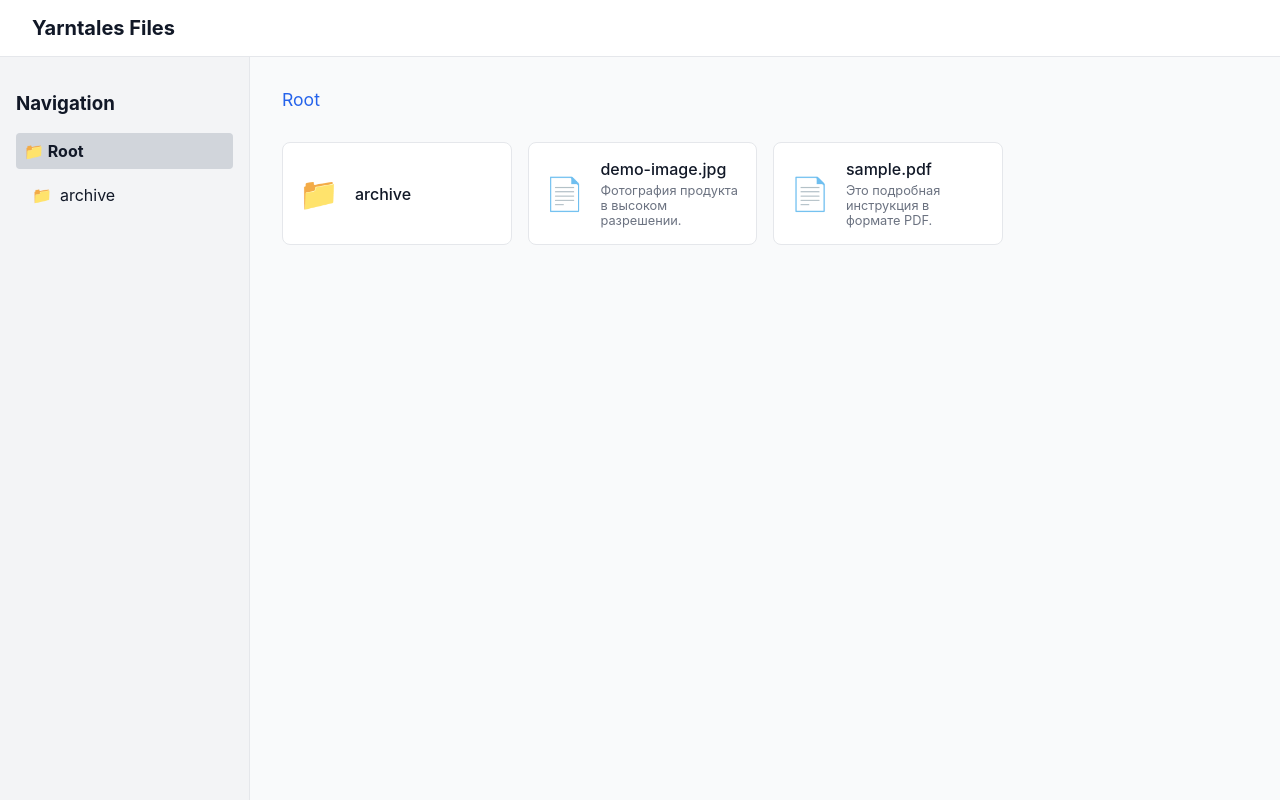
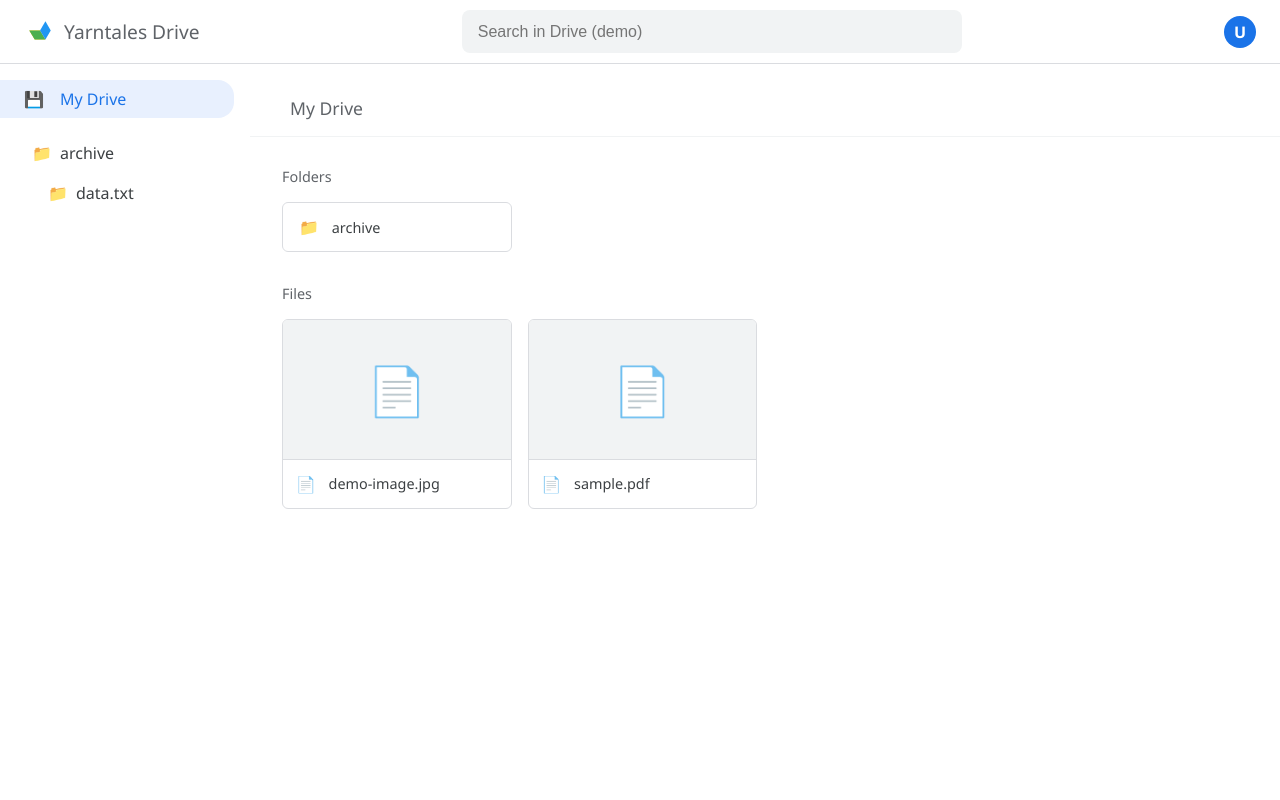
Before and after one commit to grigorii-horos/docs_yarntales, a Vue app: page / in a window 1280 px wide. Built offline with nearby package versions, Linux system fonts and the light colour scheme.

Commit message:
style: redesign UI to be an exact Google Drive analog

```diff
--- a/src/App.vue
+++ b/src/App.vue
@@ -1,104 +1,159 @@
 <template>
-  <div class="explorer">
-    <header class="header">
-      <h1>Yarntales Files</h1>
+  <div class="drive-app">
+    <!-- Topbar -->
+    <header class="topbar">
+      <div class="logo">
+        <svg viewBox="0 0 40 40" class="icon-logo"><path fill="#FFC107" d="M13.4 29.5L6.6 18h13.4l6.6 11.5z"/><path fill="#4CAF50" d="M26.8 29.5H13.4l-6.8-11.5h13.4z"/><path fill="#2196F3" d="M26.8 6.5L20 18l6.8 11.5L33.4 18z"/></svg>
+        <span>Yarntales Drive</span>
+      </div>
+      <div class="search-bar">
+        <input type="text" placeholder="Search in Drive (demo)" v-model="searchQuery" />
+      </div>
+      <div class="profile">
+        <div class="avatar">U</div>
+      </div>
     </header>
 
-    <main class="main-content">
-      <!-- Sidebar / Tree -->
-      <div class="sidebar">
-        <h3>Navigation</h3>
-        <ul class="tree-list">
-          <li @click="navigate('/')" :class="{ active: currentPath === '/' }">📁 Root</li>
-          <tree-node
-            v-for="node in tree"
+    <div class="main-layout">
+      <!-- Left Sidebar -->
+      <aside class="left-sidebar">
+        <div class="nav-item active" @click="navigate('/')">
+          <span class="icon">💾</span> My Drive
+        </div>
+        <div class="nav-tree">
+           <tree-node
+            v-for="node in folderTree"
             :key="node.path"
             :node="node"
             :currentPath="currentPath"
             @navigate="navigate"
           />
-        </ul>
-      </div>
+        </div>
+      </aside>
 
-      <!-- Content Area -->
-      <div class="content">
-        <!-- Breadcrumbs -->
+      <!-- Main Content -->
+      <main class="content-area">
         <div class="breadcrumbs">
-          <span @click="navigate('/')">Root</span>
+          <span class="crumb" @click="navigate('/')">My Drive</span>
           <span v-for="(crumb, idx) in breadcrumbs" :key="idx">
-            / <span @click="navigate(crumb.path)">{{ crumb.name }}</span>
+             <span class="separator">›</span>
+             <span class="crumb" @click="navigate(crumb.path)">{{ crumb.name }}</span>
           </span>
         </div>
 
-        <!-- Folder View -->
-        <div class="grid" v-if="!selectedFile">
-          <div
-            class="card"
-            v-for="item in currentFolderContents"
-            :key="item.path"
-            @click="handleItemClick(item)"
-          >
-            <div class="icon">
-              <img v-if="item.preview" :src="item.preview" class="thumbnail" alt="Thumb" />
-              <span v-else>{{ item.type === 'directory' ? '📁' : '📄' }}</span>
-            </div>
-            <div class="details">
-              <div class="name">{{ item.name }}</div>
-              <div class="meta" v-if="item.meta && item.meta.description">
-                {{ item.meta.description }}
+        <div class="scroll-area" @click="clearSelection">
+          <!-- Folders -->
+          <div v-if="folders.length > 0" class="section">
+            <h3>Folders</h3>
+            <div class="grid folders-grid">
+              <div
+                class="folder-card"
+                v-for="folder in folders"
+                :key="folder.path"
+                :class="{ selected: selectedItem === folder }"
+                @click.stop="selectItem(folder)"
+                @dblclick.stop="navigate(folder.path)"
+              >
+                <span class="icon">📁</span>
+                <span class="name">{{ folder.name }}</span>
               </div>
             </div>
           </div>
-          <div v-if="currentFolderContents.length === 0" class="empty">
-            Folder is empty
+
+          <!-- Files -->
+          <div v-if="files.length > 0" class="section">
+            <h3>Files</h3>
+            <div class="grid files-grid">
+              <div
+                class="file-card"
+                v-for="file in files"
+                :key="file.path"
+                :class="{ selected: selectedItem === file }"
+                @click.stop="selectItem(file)"
+                @dblclick.stop="openPreview(file)"
+              >
+                <div class="thumbnail-wrapper">
+                  <img v-if="file.preview" :src="file.preview" class="thumbnail" />
+                  <span v-else class="file-icon">📄</span>
+                </div>
+                <div class="file-info">
+                  <span class="icon">📄</span>
+                  <span class="name">{{ file.name }}</span>
+                </div>
+              </div>
+            </div>
+          </div>
+
+          <div v-if="folders.length === 0 && files.length === 0" class="empty-state">
+            This folder is empty.
           </div>
         </div>
+      </main>
 
-        <!-- File Preview -->
-        <div class="file-view" v-else>
-          <div class="actions">
-            <button @click="selectedFile = null">⬅ Back to Folder</button>
-            <a :href="selectedFile.path" download class="btn-download">⬇ Download</a>
+      <!-- Right Sidebar (Info/Meta) -->
+      <aside class="right-sidebar" v-if="selectedItem">
+        <div class="info-header">
+          <h3>{{ selectedItem.type === 'directory' ? '📁' : '📄' }} {{ selectedItem.name }}</h3>
+          <button @click="selectedItem = null" class="close-btn">✕</button>
+        </div>
+        <div class="info-content">
+          <div class="info-preview" v-if="selectedItem.type === 'file'">
+             <img v-if="selectedItem.preview" :src="selectedItem.preview" />
+             <div v-else class="placeholder">No Preview</div>
           </div>
 
-          <div class="preview-container">
-            <div class="preview-pane">
-              <img v-if="selectedFile.preview" :src="selectedFile.preview" alt="Preview" />
-              <img v-else-if="isImage(selectedFile.name)" :src="selectedFile.path" alt="Preview" />
-              <iframe v-else-if="isPdf(selectedFile.name)" :src="selectedFile.path" frameborder="0"></iframe>
-              <div v-else class="no-preview">
-                No visual preview available for this file type.
-              </div>
-            </div>
+          <div class="meta-section">
+            <h4>Properties</h4>
+            <div class="meta-row"><span>Type</span> <span>{{ selectedItem.type }}</span></div>
+            <div class="meta-row" v-if="selectedItem.type === 'file'"><span>Size</span> <span>{{ formatBytes(selectedItem.size) }}</span></div>
+            <div class="meta-row"><span>Modified</span> <span>{{ new Date(selectedItem.updatedAt).toLocaleDateString() }}</span></div>
+          </div>
 
-            <div class="meta-pane">
-              <h3>Metadata</h3>
-              <div v-if="selectedFile.meta">
-                <div class="meta-item" v-for="(value, key) in selectedFile.meta" :key="key">
-                  <strong>{{ key }}:</strong> {{ value }}
-                </div>
-              </div>
-              <div v-else>No metadata available.</div>
-
-              <hr />
-              <div class="meta-item"><strong>Size:</strong> {{ formatBytes(selectedFile.size) }}</div>
-              <div class="meta-item"><strong>Updated:</strong> {{ new Date(selectedFile.updatedAt).toLocaleString() }}</div>
+          <div class="meta-section" v-if="selectedItem.meta">
+            <h4>Metadata</h4>
+            <div class="meta-row" v-for="(val, key) in selectedItem.meta" :key="key">
+              <span>{{ key }}</span> <span>{{ val }}</span>
             </div>
           </div>
+
+          <div class="actions" v-if="selectedItem.type === 'file'">
+             <a :href="selectedItem.path" download class="btn primary">Download</a>
+             <button @click="openPreview(selectedItem)" class="btn">Open Preview</button>
+          </div>
+        </div>
+      </aside>
+    </div>
+
+    <!-- Fullscreen Preview Modal -->
+    <div class="modal-overlay" v-if="previewItem" @click="previewItem = null">
+      <div class="modal-content" @click.stop>
+        <header class="modal-header">
+          <div class="modal-title">📄 {{ previewItem.name }}</div>
+          <div class="modal-actions">
+            <a :href="previewItem.path" download class="btn primary">Download</a>
+            <button @click="previewItem = null" class="close-btn">✕</button>
+          </div>
+        </header>
+        <div class="modal-body">
+          <img v-if="previewItem.preview" :src="previewItem.preview" />
+          <img v-else-if="isImage(previewItem.name)" :src="previewItem.path" />
+          <iframe v-else-if="isPdf(previewItem.name)" :src="previewItem.path"></iframe>
+          <div v-else class="no-preview">Preview not available</div>
         </div>
       </div>
-    </main>
+    </div>
   </div>
 </template>
 
 <script setup>
 import { ref, computed, onMounted } from 'vue'
-
 import TreeNode from './components/TreeNode.vue'
 
 const tree = ref([])
 const currentPath = ref('/')
-const selectedFile = ref(null)
+const selectedItem = ref(null)
+const previewItem = ref(null)
+const searchQuery = ref('')
 
 onMounted(async () => {
   try {
@@ -121,16 +176,29 @@ function findNode(nodes, path) {
 }
 
 const currentFolderContents = computed(() => {
+  let items = []
   if (currentPath.value === '/') {
-    return tree.value
+    items = tree.value
+  } else {
+    const folder = findNode(tree.value, currentPath.value)
+    items = folder && folder.children ? folder.children : []
   }
-  const folder = findNode(tree.value, currentPath.value)
-  return folder && folder.children ? folder.children : []
+
+  if (searchQuery.value) {
+    // Simple flat search for demo
+    const query = searchQuery.value.toLowerCase()
+    return items.filter(i => i.name.toLowerCase().includes(query))
+  }
+  return items
 })
+
+const folders = computed(() => currentFolderContents.value.filter(i => i.type === 'directory'))
+const files = computed(() => currentFolderContents.value.filter(i => i.type === 'file'))
+const folderTree = computed(() => tree.value.filter(i => i.type === 'directory'))
 
 const breadcrumbs = computed(() => {
   if (currentPath.value === '/') return []
-  const parts = currentPath.value.replace('/data/', '').split('/')
+  const parts = currentPath.value.replace('/data/', '').split('/').filter(Boolean)
   let acc = '/data'
   return parts.map(p => {
     acc += '/' + p
@@ -140,25 +208,24 @@ const breadcrumbs = computed(() => {
 
 function navigate(path) {
   currentPath.value = path
-  selectedFile.value = null
+  selectedItem.value = null
+  searchQuery.value = ''
 }
 
-function handleItemClick(item) {
-  if (item.type === 'directory') {
-    navigate(item.path)
-  } else {
-    selectedFile.value = item
-  }
+function selectItem(item) {
+  selectedItem.value = item
 }
 
-function isImage(name) {
-  return /\.(jpg|jpeg|png|gif|webp|svg)$/i.test(name)
+function clearSelection() {
+  selectedItem.value = null
 }
 
-function isPdf(name) {
-  return /\.pdf$/i.test(name)
+function openPreview(file) {
+  previewItem.value = file
 }
 
+function isImage(name) { return /\.(jpg|jpeg|png|gif|webp|svg)$/i.test(name) }
+function isPdf(name) { return /\.pdf$/i.test(name) }
 function formatBytes(bytes) {
   if (!bytes) return '0 B'
   const k = 1024
@@ -169,121 +236,139 @@ function formatBytes(bytes) {
 </script>
 
 <style scoped>
-.explorer {
+.drive-app {
   display: flex;
   flex-direction: column;
   height: 100vh;
-}
-.header {
+  font-family: 'Segoe UI', Tahoma, Geneva, Verdana, sans-serif;
+  color: #202124;
   background: #fff;
-  border-bottom: 1px solid #e5e7eb;
-  padding: 1rem 2rem;
-}
-.header h1 { margin: 0; font-size: 1.25rem; }
-.main-content {
-  display: flex;
-  flex: 1;
   overflow: hidden;
 }
-.sidebar {
+
+/* Topbar */
+.topbar {
+  display: flex;
+  align-items: center;
+  justify-content: space-between;
+  padding: 0.5rem 1.5rem;
+  border-bottom: 1px solid #dadce0;
+  height: 64px;
+}
+.logo { display: flex; align-items: center; gap: 0.5rem; font-size: 1.2rem; color: #5f6368; }
+.icon-logo { width: 32px; height: 32px; }
+.search-bar input {
+  width: 500px;
+  padding: 0.8rem 1rem;
+  border-radius: 8px;
+  border: none;
+  background: #f1f3f4;
+  font-size: 1rem;
+}
+.search-bar input:focus { background: #fff; box-shadow: 0 1px 1px 0 rgba(65,69,73,0.3), 0 1px 3px 1px rgba(65,69,73,0.15); outline: none; }
+.profile .avatar { width: 32px; height: 32px; background: #1a73e8; color: #fff; border-radius: 50%; display: flex; align-items: center; justify-content: center; font-weight: bold; }
+
+/* Main Layout */
+.main-layout { display: flex; flex: 1; overflow: hidden; }
+
+/* Left Sidebar */
+.left-sidebar {
   width: 250px;
-  background: #f3f4f6;
-  border-right: 1px solid #e5e7eb;
-  padding: 1rem;
-  overflow-y: auto;
+  padding: 1rem 0;
+  display: flex;
+  flex-direction: column;
 }
-.tree-list { list-style: none; padding: 0; margin: 0; }
-.tree-list li {
-  cursor: pointer;
-  padding: 0.5rem;
-  border-radius: 4px;
-}
-.tree-list li:hover { background: #e5e7eb; }
-.tree-list li.active { background: #d1d5db; font-weight: bold; }
-
-.content {
-  flex: 1;
-  padding: 2rem;
-  overflow-y: auto;
-}
-.breadcrumbs {
-  margin-bottom: 2rem;
-  font-size: 1.1rem;
-}
-.breadcrumbs span { cursor: pointer; color: #2563eb; }
-.breadcrumbs span:hover { text-decoration: underline; }
-
-.grid {
-  display: grid;
-  grid-template-columns: repeat(auto-fill, minmax(200px, 1fr));
-  gap: 1rem;
-}
-.card {
-  background: #fff;
-  border: 1px solid #e5e7eb;
-  border-radius: 8px;
-  padding: 1rem;
+.nav-item {
+  padding: 0.5rem 1.5rem;
+  border-radius: 0 16px 16px 0;
+  margin-right: 1rem;
   cursor: pointer;
   display: flex;
   align-items: center;
   gap: 1rem;
-  transition: shadow 0.2s;
+  color: #3c4043;
 }
-.card:hover { box-shadow: 0 4px 6px -1px rgba(0,0,0,0.1); }
-.card .icon { font-size: 2rem; display: flex; align-items: center; justify-content: center; }
-.thumbnail { width: 48px; height: 48px; object-fit: cover; border-radius: 4px; }
-.card .name { font-weight: 500; word-break: break-all; }
-.card .meta { font-size: 0.8rem; color: #6b7280; margin-top: 0.25rem; }
+.nav-item:hover { background: #f1f3f4; }
+.nav-item.active { background: #e8f0fe; color: #1a73e8; }
+.nav-tree { padding-left: 1.5rem; margin-top: 1rem; overflow-y: auto; }
 
-.empty { color: #6b7280; font-style: italic; }
-
-.file-view {
+/* Content Area */
+.content-area {
+  flex: 1;
+  display: flex;
+  flex-direction: column;
   background: #fff;
-  border: 1px solid #e5e7eb;
-  border-radius: 8px;
-  padding: 2rem;
-}
-.actions {
-  display: flex;
-  justify-content: space-between;
-  margin-bottom: 2rem;
-}
-button, .btn-download {
-  padding: 0.5rem 1rem;
-  background: #2563eb;
-  color: #fff;
-  border: none;
-  border-radius: 4px;
-  cursor: pointer;
-  text-decoration: none;
-}
-button:hover, .btn-download:hover { background: #1d4ed8; }
-
-.preview-container {
-  display: flex;
-  gap: 2rem;
-}
-.preview-pane {
-  flex: 2;
-  border: 1px solid #e5e7eb;
-  border-radius: 8px;
-  background: #f9fafb;
-  min-height: 400px;
-  display: flex;
-  align-items: center;
-  justify-content: center;
+  border-radius: 16px 16px 0 0;
+  margin-top: 1rem;
   overflow: hidden;
 }
-.preview-pane img { max-width: 100%; max-height: 100%; object-fit: contain; }
-.preview-pane iframe { width: 100%; height: 600px; }
-.no-preview { color: #6b7280; }
+.breadcrumbs { padding: 1rem 2rem; font-size: 1.1rem; color: #5f6368; border-bottom: 1px solid #f1f3f4; }
+.crumb { cursor: pointer; padding: 0.2rem 0.5rem; border-radius: 4px; }
+.crumb:hover { background: #f1f3f4; }
+.separator { margin: 0 0.2rem; }
 
-.meta-pane {
-  flex: 1;
-  background: #f9fafb;
-  padding: 1.5rem;
-  border-radius: 8px;
-  border: 1px solid #e5e7eb;
+.scroll-area { flex: 1; padding: 1rem 2rem; overflow-y: auto; }
+.section h3 { font-size: 0.9rem; font-weight: 500; color: #5f6368; margin-bottom: 1rem; }
+.grid { display: grid; gap: 1rem; margin-bottom: 2rem; }
+
+/* Folders */
+.folders-grid { grid-template-columns: repeat(auto-fill, minmax(200px, 1fr)); }
+.folder-card {
+  display: flex; align-items: center; gap: 0.8rem;
+  padding: 0.8rem 1rem; border: 1px solid #dadce0; border-radius: 6px; cursor: pointer;
+  user-select: none;
 }
-.meta-item { margin-bottom: 0.5rem; }
+.folder-card:hover { background: #f8f9fa; }
+.folder-card.selected { background: #e8f0fe; border-color: #1a73e8; }
+.folder-card .icon { color: #5f6368; }
+.folder-card .name { font-weight: 500; font-size: 0.9rem; color: #3c4043; overflow: hidden; text-overflow: ellipsis; white-space: nowrap; }
+
+/* Files */
+.files-grid { grid-template-columns: repeat(auto-fill, minmax(200px, 1fr)); }
+.file-card {
+  border: 1px solid #dadce0; border-radius: 6px; cursor: pointer;
+  display: flex; flex-direction: column; overflow: hidden;
+  user-select: none;
+}
+.file-card:hover { background: #f8f9fa; }
+.file-card.selected { background: #e8f0fe; border-color: #1a73e8; }
+.thumbnail-wrapper { height: 140px; background: #f1f3f4; display: flex; align-items: center; justify-content: center; border-bottom: 1px solid #dadce0; }
+.thumbnail { width: 100%; height: 100%; object-fit: cover; }
+.file-icon { font-size: 3rem; }
+.file-info { padding: 0.8rem; display: flex; align-items: center; gap: 0.8rem; }
+.file-info .name { font-weight: 500; font-size: 0.9rem; color: #3c4043; overflow: hidden; text-overflow: ellipsis; white-space: nowrap; }
+
+/* Right Sidebar */
+.right-sidebar {
+  width: 300px; border-left: 1px solid #dadce0; background: #fff;
+  display: flex; flex-direction: column;
+}
+.info-header { display: flex; justify-content: space-between; align-items: center; padding: 1rem; border-bottom: 1px solid #dadce0; }
+.info-header h3 { margin: 0; font-size: 1rem; font-weight: 500; white-space: nowrap; overflow: hidden; text-overflow: ellipsis; }
+.close-btn { background: none; border: none; font-size: 1.2rem; cursor: pointer; color: #5f6368; }
+.info-content { padding: 1rem; overflow-y: auto; }
+.info-preview { margin-bottom: 1.5rem; border-radius: 8px; overflow: hidden; border: 1px solid #dadce0; background: #f1f3f4; height: 150px; display: flex; align-items: center; justify-content: center; }
+.info-preview img { max-width: 100%; max-height: 100%; object-fit: contain; }
+.meta-section { margin-bottom: 1.5rem; }
+.meta-section h4 { font-size: 0.9rem; margin: 0 0 0.5rem 0; color: #5f6368; }
+.meta-row { display: flex; justify-content: space-between; font-size: 0.85rem; padding: 0.3rem 0; border-bottom: 1px solid #f1f3f4; }
+.meta-row span:first-child { color: #5f6368; }
+.meta-row span:last-child { color: #202124; font-weight: 500; text-align: right; max-width: 60%; word-break: break-all; }
+.actions { display: flex; flex-direction: column; gap: 0.5rem; }
+.btn { padding: 0.6rem; border-radius: 4px; border: 1px solid #dadce0; background: #fff; cursor: pointer; text-align: center; text-decoration: none; color: #3c4043; font-weight: 500; }
+.btn:hover { background: #f1f3f4; }
+.btn.primary { background: #1a73e8; color: #fff; border: none; }
+.btn.primary:hover { background: #1765cc; }
+
+/* Modal */
+.modal-overlay { position: fixed; inset: 0; background: rgba(0,0,0,0.8); display: flex; align-items: center; justify-content: center; z-index: 1000; }
+.modal-content { background: #fff; width: 90%; max-width: 1000px; height: 90vh; border-radius: 8px; display: flex; flex-direction: column; overflow: hidden; }
+.modal-header { display: flex; justify-content: space-between; align-items: center; padding: 1rem; background: #202124; color: #fff; }
+.modal-title { font-size: 1.1rem; font-weight: 500; }
+.modal-actions { display: flex; align-items: center; gap: 1rem; }
+.modal-actions .close-btn { color: #fff; }
+.modal-body { flex: 1; background: #f1f3f4; display: flex; align-items: center; justify-content: center; overflow: hidden; padding: 1rem; }
+.modal-body img { max-width: 100%; max-height: 100%; object-fit: contain; }
+.modal-body iframe { width: 100%; height: 100%; border: none; }
+.no-preview { color: #5f6368; font-size: 1.2rem; }
 </style>
--- a/src/components/TreeNode.vue
+++ b/src/components/TreeNode.vue
@@ -1,13 +1,13 @@
 <template>
-  <li v-if="node.type === 'directory'">
+  <div>
     <div
-      class="folder-label"
+      class="nav-item"
       @click="$emit('navigate', node.path)"
       :class="{ active: currentPath === node.path }"
     >
-      <span class="icon">📁</span> {{ node.name }}
+      <span class="icon">📁</span> <span class="name">{{ node.name }}</span>
     </div>
-    <ul v-if="node.children && node.children.length > 0" class="sub-tree">
+    <div v-if="node.children && node.children.length > 0" class="sub-tree">
       <TreeNode
         v-for="child in node.children"
         :key="child.path"
@@ -15,8 +15,8 @@
         :currentPath="currentPath"
         @navigate="$emit('navigate', $event)"
       />
-    </ul>
-  </li>
+    </div>
+  </div>
 </template>
 
 <script setup>
@@ -31,19 +31,20 @@ export default {
 </script>
 
 <style scoped>
-.folder-label {
+.nav-item {
+  padding: 0.5rem 1.5rem 0.5rem 0.5rem;
+  border-radius: 0 16px 16px 0;
   cursor: pointer;
-  padding: 0.5rem;
-  border-radius: 4px;
   display: flex;
   align-items: center;
   gap: 0.5rem;
+  color: #3c4043;
+  margin-bottom: 2px;
 }
-.folder-label:hover { background: #e5e7eb; }
-.folder-label.active { background: #d1d5db; font-weight: bold; }
+.nav-item:hover { background: #f1f3f4; }
+.nav-item.active { background: #e8f0fe; color: #1a73e8; }
+.name { overflow: hidden; text-overflow: ellipsis; white-space: nowrap; }
 .sub-tree {
-  list-style: none;
-  padding-left: 1.5rem;
-  margin: 0;
+  padding-left: 1rem;
 }
 </style>
```
Also changed, not shown: 5 other files (tests, documents, lock files or other folders).
